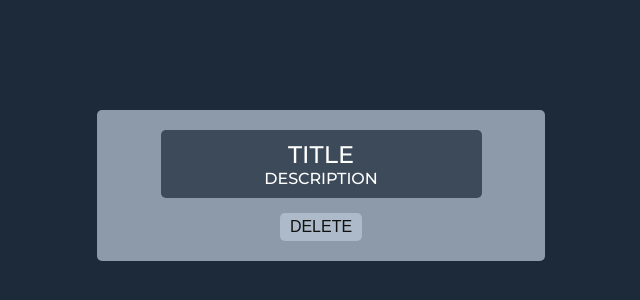
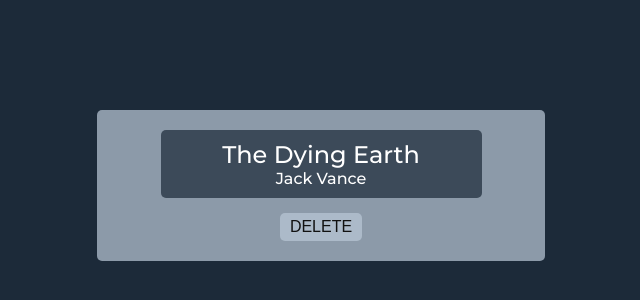
Before and after one commit to giacomo9999/react-and-ts_240103, a React (Vite) app: page / in a window 1280 px wide. Shown: the part 146-446 px from the top of the page, without its empty margins (319-959 px from the left). Built offline with nearby package versions, Linux system fonts and the light colour scheme.

Commit message:
The eensy weensy spider went up the water spout.

```diff
--- a/src/App.tsx
+++ b/src/App.tsx
@@ -3,7 +3,7 @@
 export default function App() {
   return (
     <main className="container-outer">
-      <Book />
+      <Book title="The Dying Earth" author="Jack Vance" />
     </main>
   );
 }
--- a/src/components/Book.tsx
+++ b/src/components/Book.tsx
@@ -1,9 +1,15 @@
-export default function Book() {
+export default function Book({
+  title,
+  author,
+}: {
+  title: string;
+  author: string;
+}) {
   return (
     <article>
       <div className="container-inner">
-        <h2>TITLE</h2>
-        <p>DESCRIPTION</p>
+        <h2>{title}</h2>
+        <p>{author}</p>
       </div>
       <button>DELETE</button>
     </article>
```
